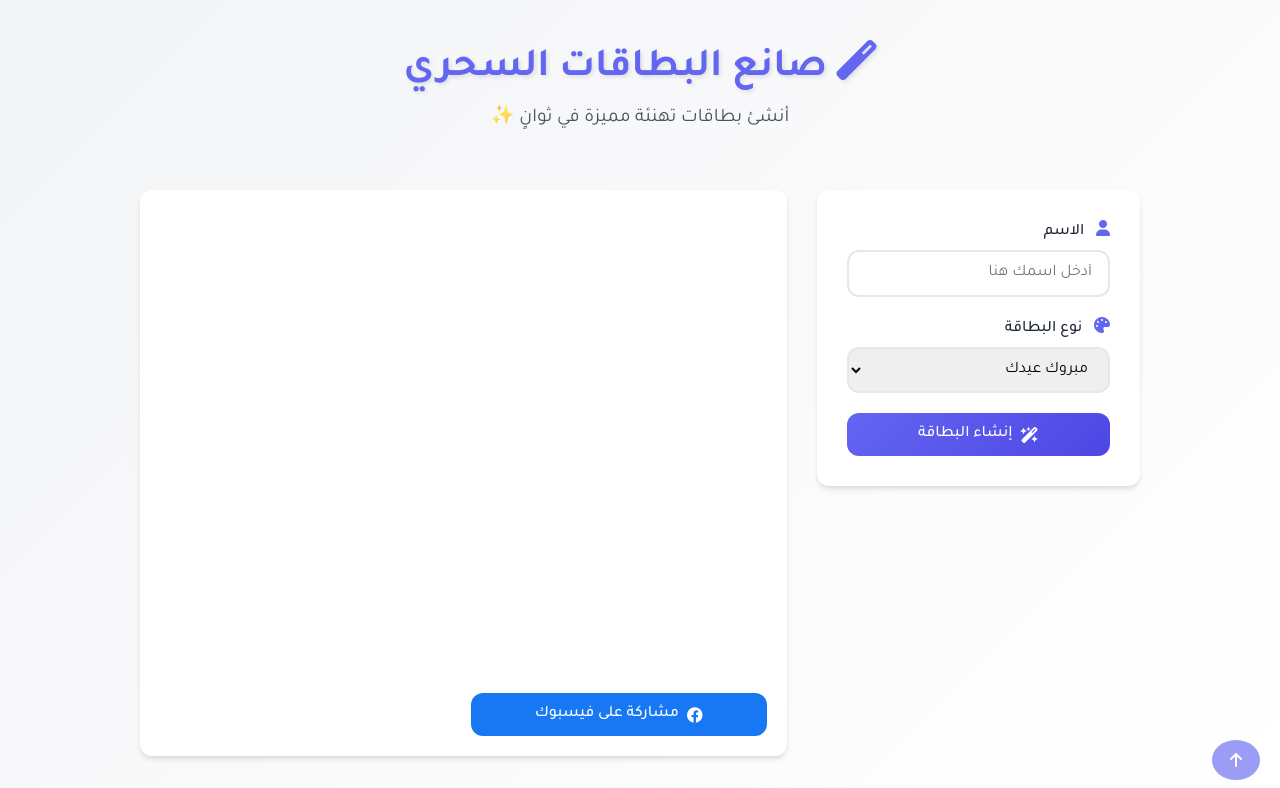
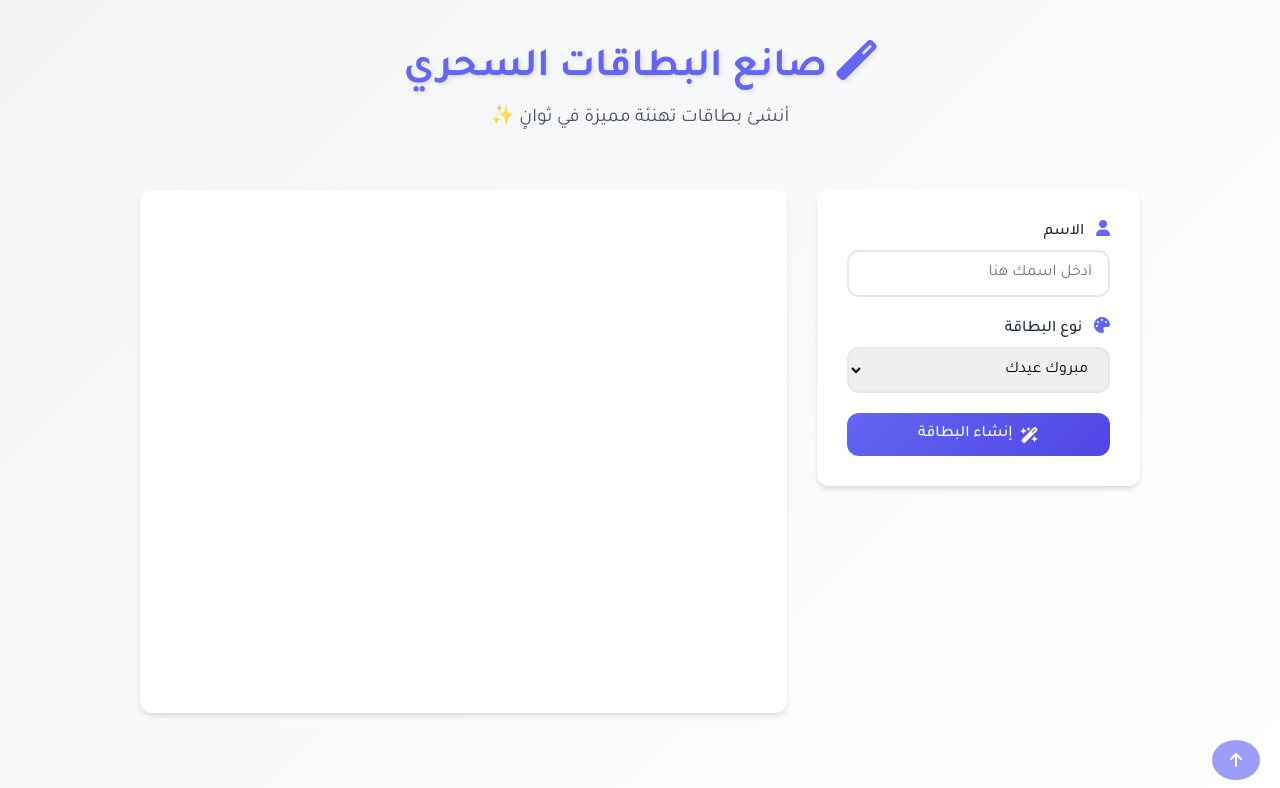
Before and after one commit to ilyes213/app-img, a plain HTML site: page index.html in a window 1280 px wide. Shown: the top 788 px of the page. Drawn offline with Linux system fonts and the light colour scheme; a web font is replaced by a local one.

Commit message:
index.html

```diff
--- a/index.html
+++ b/index.html
@@ -62,10 +62,6 @@
                         <i class="fas fa-download"></i>
                         تحميل البطاقة
                     </button>
-                    <button class="share-btn" onclick="shareOnFacebook()">
-                        <i class="fab fa-facebook"></i>
-                        مشاركة على فيسبوك
-                    </button>
                 </div>
             </div>
         </main>
```
